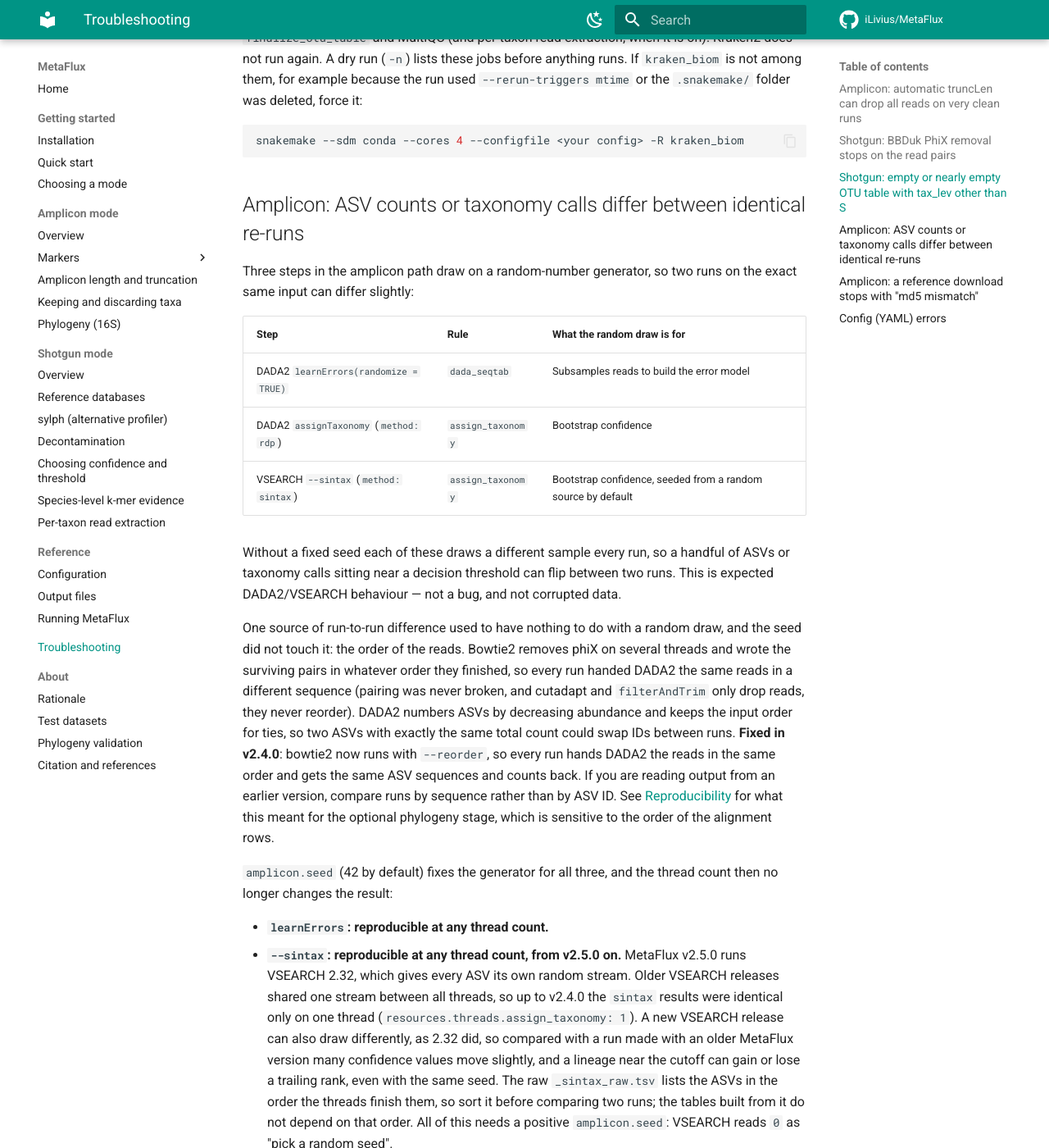
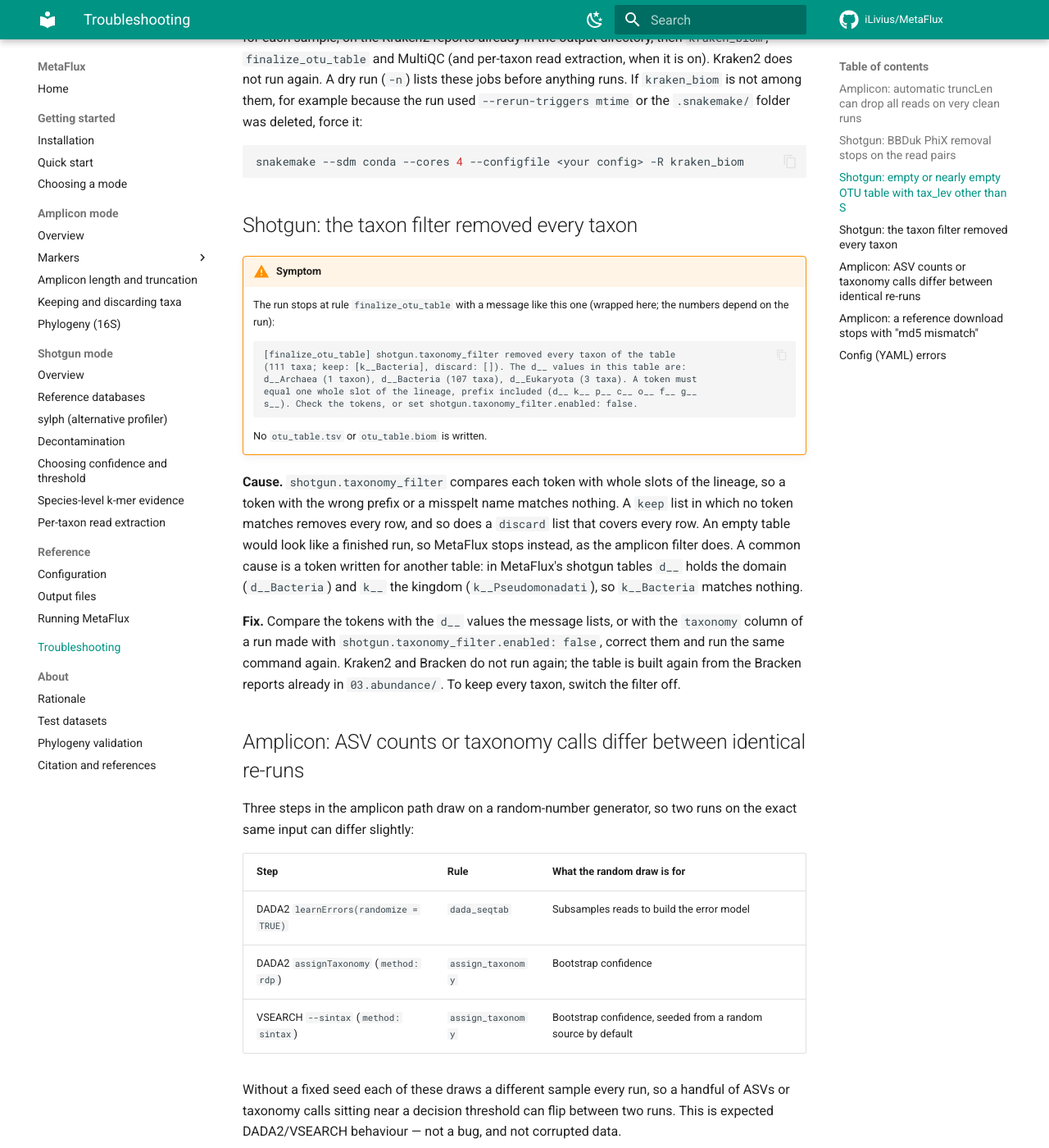
Before and after one commit to iLivius/MetaFlux, an MkDocs documentation site: the page built from docs/troubleshooting.md, in a window 1280 px wide and 1400 px high, scrolled down 4985 px. Shown: the whole window at 82% size. Built offline with MkDocs 1.6.1 and Material for MkDocs 9.7.7, drawn with Linux system fonts in a browser that asks for light colours; comment, search, counter and statistics services are not loaded; some of the changed text lies outside the part shown.

Commit message:
Shotgun filter: stop when it removes every taxon
When shotgun.taxonomy_filter left no row of an OTU table that had rows,
rule finalize_otu_table logged a warning and wrote an empty table, which
looks like a finished run. Now the job stops, as the amplicon filter
does, and writes no table. The message names the tokens as the config
writes them and lists the d__ values the table holds, with their number
of rows, e.g.:

  shotgun.taxonomy_filter removed every taxon of the table (111 taxa;
  keep: [k__Bacteria], discard: []). The d__ values in this table are:
  d__Archaea (1 taxon), d__Bacteria (107 taxa), d__Eukaryota (3 taxa).
  ...

A table that is already empty before the filter (no sample has a taxon
at the Bracken rank) is still written, with its warning; the second,
misleading "filter removed every OTU" warning is no longer added to it.
Every other table is unchanged.

Docs: shotgun/overview.md (OTU table), reference/configuration.md
(OTU-table taxon filter), the shotgun section of amplicon/taxon-filter.md,
and a new troubleshooting entry. The rule's comment in 45_abundance.smk
lists the new stop.

Re-runs: finished Kraken2 folders run finalize_otu_table again (seconds);
Kraken2 and Bracken do not.

````diff
--- a/docs/troubleshooting.md
+++ b/docs/troubleshooting.md
@@ -1,11 +1,12 @@
 # Troubleshooting
 
-Six situations come up often enough to be worth writing down: an automatic
+Seven situations come up often enough to be worth writing down: an automatic
 truncation length that throws away every read, a PhiX-removal step that stops on
 the read pairs, a shotgun OTU table that comes out empty at a rank other than
-species, small differences between two runs on the same data, a reference download
-that fails its md5 check, and YAML mistakes in the config. Each entry gives the
-symptom, the reason behind it, and what to change.
+species, a shotgun taxon filter that removes every taxon, small differences between
+two runs on the same data, a reference download that fails its md5 check, and YAML
+mistakes in the config. Each entry gives the symptom, the reason behind it, and what
+to change.
 
 ## Amplicon: automatic `truncLen` can drop all reads on very clean runs
 
@@ -234,6 +235,37 @@ run used `--rerun-triggers mtime` or the `.snakemake/` folder was deleted, force
 snakemake --sdm conda --cores 4 --configfile <your config> -R kraken_biom
 ```
 
+## Shotgun: the taxon filter removed every taxon
+
+!!! warning "Symptom"
+
+    The run stops at rule `finalize_otu_table` with a message like this one (wrapped
+    here; the numbers depend on the run):
+
+    ```text
+    [finalize_otu_table] shotgun.taxonomy_filter removed every taxon of the table
+    (111 taxa; keep: [k__Bacteria], discard: []). The d__ values in this table are:
+    d__Archaea (1 taxon), d__Bacteria (107 taxa), d__Eukaryota (3 taxa). A token must
+    equal one whole slot of the lineage, prefix included (d__ k__ p__ c__ o__ f__ g__
+    s__). Check the tokens, or set shotgun.taxonomy_filter.enabled: false.
+    ```
+
+    No `otu_table.tsv` or `otu_table.biom` is written.
+
+**Cause.** `shotgun.taxonomy_filter` compares each token with whole slots of the
+lineage, so a token with the wrong prefix or a misspelt name matches nothing. A `keep`
+list in which no token matches removes every row, and so does a `discard` list that
+covers every row. An empty table would look like a finished run, so MetaFlux stops
+instead, as the amplicon filter does. A common cause is a token written for another
+table: in MetaFlux's shotgun tables `d__` holds the domain (`d__Bacteria`) and `k__` the
+kingdom (`k__Pseudomonadati`), so `k__Bacteria` matches nothing.
+
+**Fix.** Compare the tokens with the `d__` values the message lists, or with the
+`taxonomy` column of a run made with `shotgun.taxonomy_filter.enabled: false`, correct
+them and run the same command again. Kraken2 and Bracken do not run again; the table is
+built again from the Bracken reports already in `03.abundance/`. To keep every taxon,
+switch the filter off.
+
 ## Amplicon: ASV counts or taxonomy calls differ between identical re-runs
 
 Three steps in the amplicon path draw on a random-number generator, so two runs
````
Also changed, not shown: docs/amplicon/taxon-filter.md (+9 -7 lines), docs/reference/configuration.md (+7 -0 lines), docs/shotgun/overview.md (+3 -1 lines), 2 other files.
